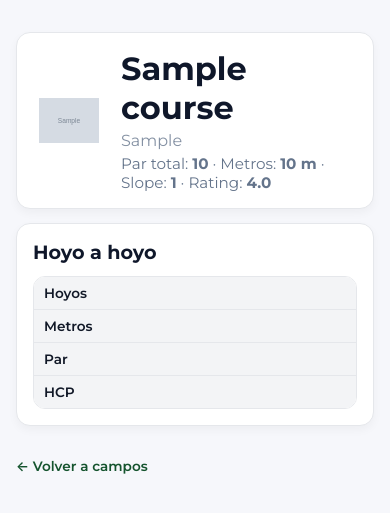
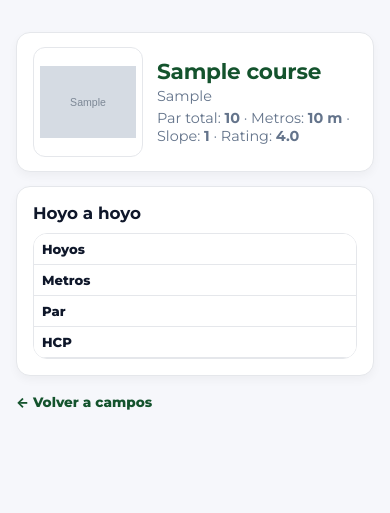
Before and after one commit to 5x8p4cf24x-ctrl/golf-stats, a FastAPI app: page /public/courses/1 in a window 390 px wide. Shown: the top 513 px of the page. Run offline with FastAPI, Linux system fonts and the light colour scheme; tables that the repository leaves empty hold one stand-in row (values such as "Sample post"); grey boxes marked "Sample" are stand-in pictures.

Commit message:
UI: Course detail GolfMode + Excel paste in round card

```diff
--- a/app/static/styles.css
+++ b/app/static/styles.css
@@ -1656,130 +1656,155 @@ input[readonly], textarea[readonly]{
 }
 
 
-/*============================================================================================================================================================*/
-
-.scorecard-wrap{
+/* ===============================
+   PUBLIC COURSE DETAIL (GolfMode)
+   scope: .course-detail-page
+   =============================== */
+
+.course-detail-page .course-head{
+  display:flex;
+  gap:14px;
+  align-items:center;
+  padding: 14px 16px;            /* más compacto */
+}
+
+.course-detail-page .course-head-logo{
+  width:110px;
+  height:110px;
+  object-fit:contain;
+  background:#fff;
+  border-radius:12px;
+  padding:6px;
+  border: 1px solid var(--border);
+}
+
+.course-detail-page .course-head-title{
+  margin:0 0 4px 0;
+  font-size: 1.35rem;            /* ⬅ baja el tamaño */
+  line-height: 1.15;
+  letter-spacing: -0.01em;
+  color: var(--gm-green);
+}
+
+.course-detail-page .course-head-city{
+  margin:0;
+  font-size: 0.9rem;
+  color: var(--muted);
+}
+
+.course-detail-page .course-head-meta{
+  margin:4px 0 0 0;
+  font-size:0.9rem;              /* ⬅ más fino */
+  color: var(--muted);
+}
+
+.course-detail-page .card h2{
+  font-size: 1.05rem;
+  margin: 0 0 10px 0;
+  color: var(--text);
+}
+
+/* Tabla “hoyo a hoyo” */
+.course-detail-page .scorecard-wrap{
   overflow-x: auto;
-  border-radius: 12px;
-  border: 1px solid #e5e7eb;
-  background: #ffffff;
-}
-
-
-table.scorecard{
+  border-radius: 14px;
+  border: 1px solid var(--border);
+  background: var(--panel);
+}
+
+.course-detail-page table.scorecard{
   width: 100%;
-  min-width: 900px;
+  min-width: 980px;              /* evita que se comprima raro */
   border-collapse: separate;
   border-spacing: 0;
-  background: #ffffff;
+  background: var(--panel);
   font-variant-numeric: tabular-nums;
 }
 
-table.scorecard th,
-table.scorecard td{
-  padding: 8px 10px;
-  border-right: 1px solid #e5e7eb;
-  border-bottom: 1px solid #e5e7eb;
+/* Celdas más densas */
+.course-detail-page table.scorecard th,
+.course-detail-page table.scorecard td{
+  padding: 7px 8px;              /* ⬅ menos alto */
+  border-right: 1px solid var(--border);
+  border-bottom: 1px solid var(--border);
   text-align: center;
   white-space: nowrap;
 
-  font-size: 0.85rem;      /* ⬅ más fino */
-  font-weight: 500;        /* ⬅ antes 700 */
-  color: #0f172a;
-}
-
-table.scorecard th.rowhdr{
+  font-size: 0.82rem;            /* ⬅ más compacto */
+  font-weight: 600;
+  color: var(--text);
+}
+
+.course-detail-page table.scorecard th.rowhdr{
   text-align: left;
-  background: #f3f4f6;
-  color: #111827;
-  font-weight: 600;        /* ⬅ más elegante */
-  min-width: 120px;
+  background: var(--panel-2);
+  font-weight: 800;
+  min-width: 108px;
 
   position: sticky;
   left: 0;
   z-index: 2;
 }
 
-table.scorecard th.colhdr,
-table.scorecard th.totalhdr{
-  background: #f3f4f6;
-  color: #111827;
-  font-weight: 600;
-}
-
-table.scorecard td.totalcell{
+.course-detail-page table.scorecard th.colhdr,
+.course-detail-page table.scorecard th.totalhdr{
+  background: var(--panel-2);
+  font-weight: 800;
+}
+
+.course-detail-page table.scorecard td.totalcell{
   background: #f9fafb;
-  font-weight: 600;
-}
-
-table.scorecard th:last-child,
-table.scorecard td:last-child{
-  border-right: none !important;
-}
-
-table.scorecard tr:last-child th,
-table.scorecard tr:last-child td{
-  border-bottom: none !important;
-}
-/* SOLO celdas de hoyos en la fila Metros */
-.scorecard tr.row-meters td{
-  background: #fff7cc;          /* amarillo suave */
-  color: #92400e;               /* texto ámbar oscuro */
-  font-weight: 600;
-}
-
-/* Pero NO pintar la columna Total */
-.scorecard tr.row-meters td.totalcell{
+  font-weight: 800;
+}
+
+/* Metros: dorado suave GolfMode */
+.course-detail-page table.scorecard tr.row-meters td{
+  background: rgba(212, 175, 55, 0.18);
+  color: #92400e;
+  font-weight: 800;
+}
+
+/* No pintar la celda total de Metros */
+.course-detail-page table.scorecard tr.row-meters td.totalcell{
   background: #f9fafb;
-  color: #0f172a;
-  font-weight: 600;
-}
-
-.back-link{
+  color: var(--text);
+  font-weight: 800;
+}
+
+/* Link volver */
+.course-detail-page .back-link{
   display: inline-flex;
   align-items: center;
   gap: 6px;
-  margin: 32px auto 0 auto;
-  margin-bottom: 12px;
-
+  margin: 18px 0 0 0;
   font-size: 0.85rem;
-  font-weight: 600;
+  font-weight: 800;
   color: var(--gm-green);
   text-decoration: none;
 }
-
-.back-link:hover{
-  text-decoration: underline;
-}
-
-/* Course detail header */
-.course-head{
-  display:flex;
-  gap:16px;
-  align-items:center;
-}
-
-.course-head-logo{
-  width:72px;
-  height:72px;
-  object-fit:contain;
-  background:#ffffff;
-  border-radius:12px;
-  padding:6px;
-}
-
-.course-head-title{
-  margin:0 0 4px 0;
-}
-
-.course-head-city{
-  margin:0;
-  opacity:.8;
-}
-
-.course-head-meta{
-  margin:4px 0 0 0;
-  font-size:0.95rem;
+.course-detail-page .back-link:hover{ text-decoration: underline; }
+
+/* Logo GolfMode en cabecera de campo */
+.course-detail-page .course-head{
+  justify-content: space-between;
+}
+
+.course-detail-page .course-head-left{
+  display: flex;
+  align-items: center;
+  gap: 14px;
+}
+
+.course-detail-page .course-head-gm-logo{
+  height: 110px;
+  width: auto;
+  opacity: 0.85;
+}
+
+@media (max-width: 640px){
+  .course-detail-page .course-head-gm-logo{
+    display:none;
+  }
 }
 
 
--- a/app/templates/public_course_detail.html
+++ b/app/templates/public_course_detail.html
@@ -1,12 +1,14 @@
 {% extends "public_base.html" %}
 
 {% block title %}{{ course.name }} · Campo{% endblock %}
-{% block container_class %}container{% endblock %}
+{% block container_class %}container course-detail-page{% endblock %}
+
 
 {% block content %}
 
   <!-- CABECERA CAMPO -->
   <section class="card course-head">
+    <div class="course-head-left">
       {% if course.logo_url %}
         <img
           src="/uploads/{{ course.logo_url }}"
@@ -31,7 +33,16 @@
           · Rating: <strong>{{ "%.1f"|format(course.rating_yellow) }}</strong>
         </p>
       </div>
+    </div>
+
+    <!-- LOGO GOLFMODE -->
+    <img
+      src="/static/golfmode_logo.png"
+      alt="Golf Mode"
+      class="course-head-gm-logo"
+    >
   </section>
+
 
   <!-- TABLA HOYO A HOYO -->
   <section class="card">
```
Also changed, not shown: app/templates/round_card_player.html (+82 -3 lines), 1 other file. Lines whose indentation alone changed are shown as unchanged.
